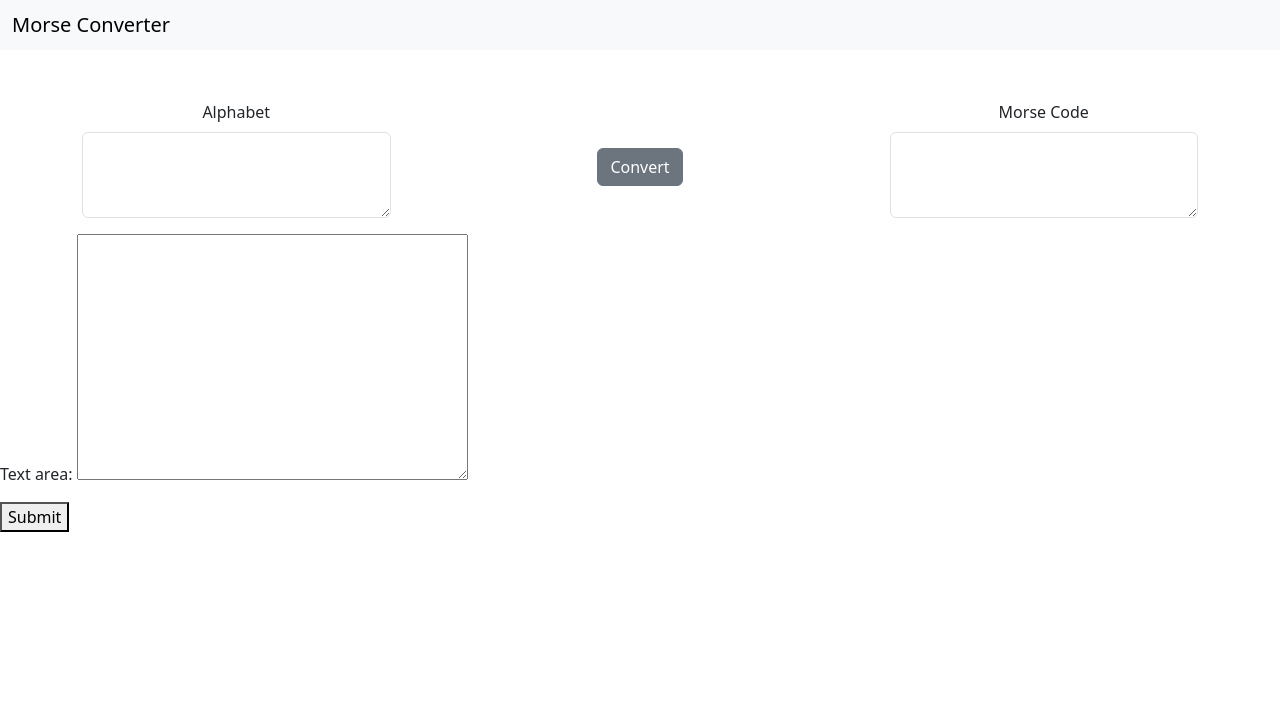
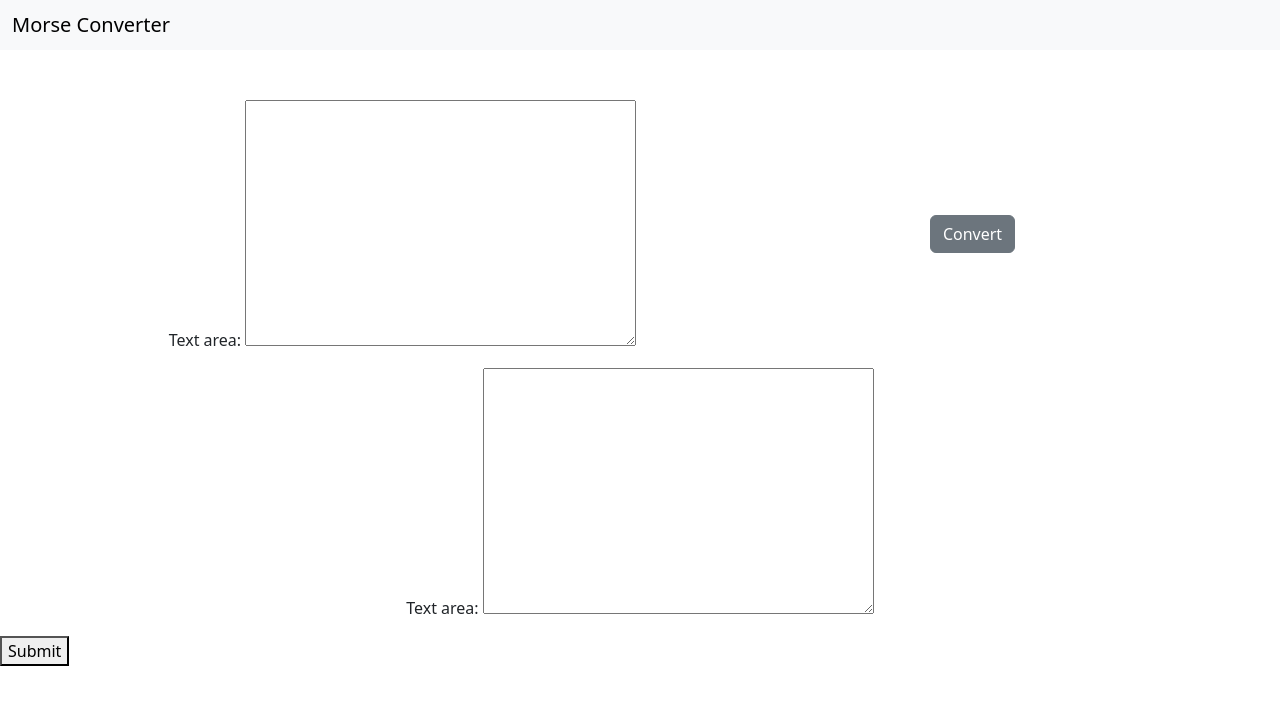
Before and after one commit to CheVanThao/TextConvert, a Django app: page / in a window 1280 px wide. Shown: the top 705 px of the page. Run offline with Django 5.2, Linux system fonts and the light colour scheme.

Commit message:
change text area

```diff
--- a/templates/Home.html
+++ b/templates/Home.html
@@ -18,27 +18,30 @@
     <div class="container text-center" style="padding-top: 50px;">
         <div class="row">
             <div class="col">
-                <div class="mb-3">
-                    <label for="exampleFormControlTextarea1" class="form-label">Alphabet</label>
-                    <textarea class="form-control" id="exampleFormControlTextarea1" rows="3"></textarea>
-                </div>
+                <form method="post">
+                    <div class="mb-3">
+                        {% csrf_token %}
+                        {{ form.as_p }}
+                    </div>
+                </form>
             </div>
             <div class="col-5" style="display: flex; align-content: center; align-items: center; justify-content: center">
                 <button type="submit" class="btn btn-secondary">Convert</button>
             </div>
             <div class="col">
-                <div class="mb-3">
-                    <label for="exampleFormControlTextarea1" class="form-label">Morse Code</label>
-                    <textarea class="form-control" id="exampleFormControlTextarea1" rows="3"></textarea>
-                </div>
+                <form method="post">
+                    <div class="mb-3">
+                        {{ form.as_p }}
+                    </div>
+                </form>
             </div>
           </div>
     </div>
-    <form method="post">
-        {% csrf_token %}
-        {{ form.as_p }}
+
+
         <button type="submit">Submit</button>
-    </form>
+
+
     <script src="https://cdn.jsdelivr.net/npm/bootstrap@5.3.3/dist/js/bootstrap.bundle.min.js" integrity="sha384-YvpcrYf0tY3lHB60NNkmXc5s9fDVZLESaAA55NDzOxhy9GkcIdslK1eN7N6jIeHz" crossorigin="anonymous"></script>
 </body>
 </html>
```
